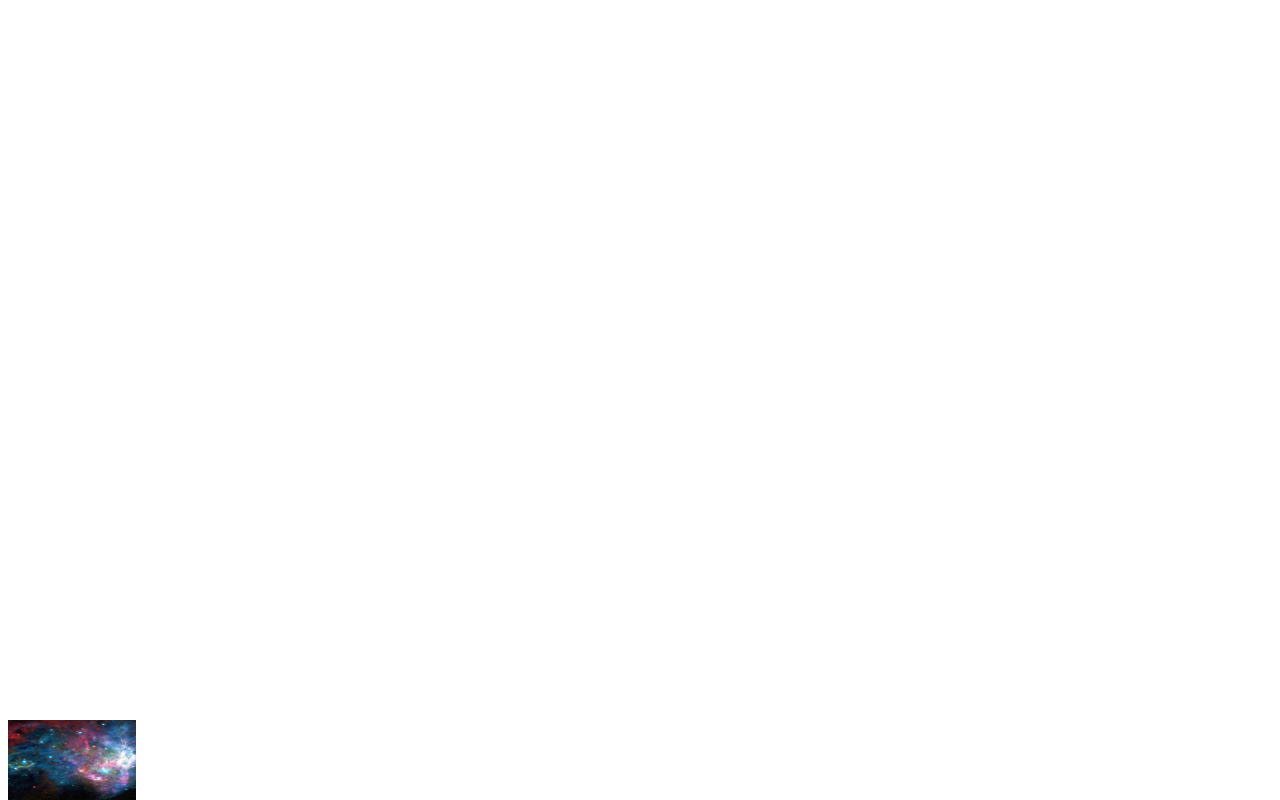
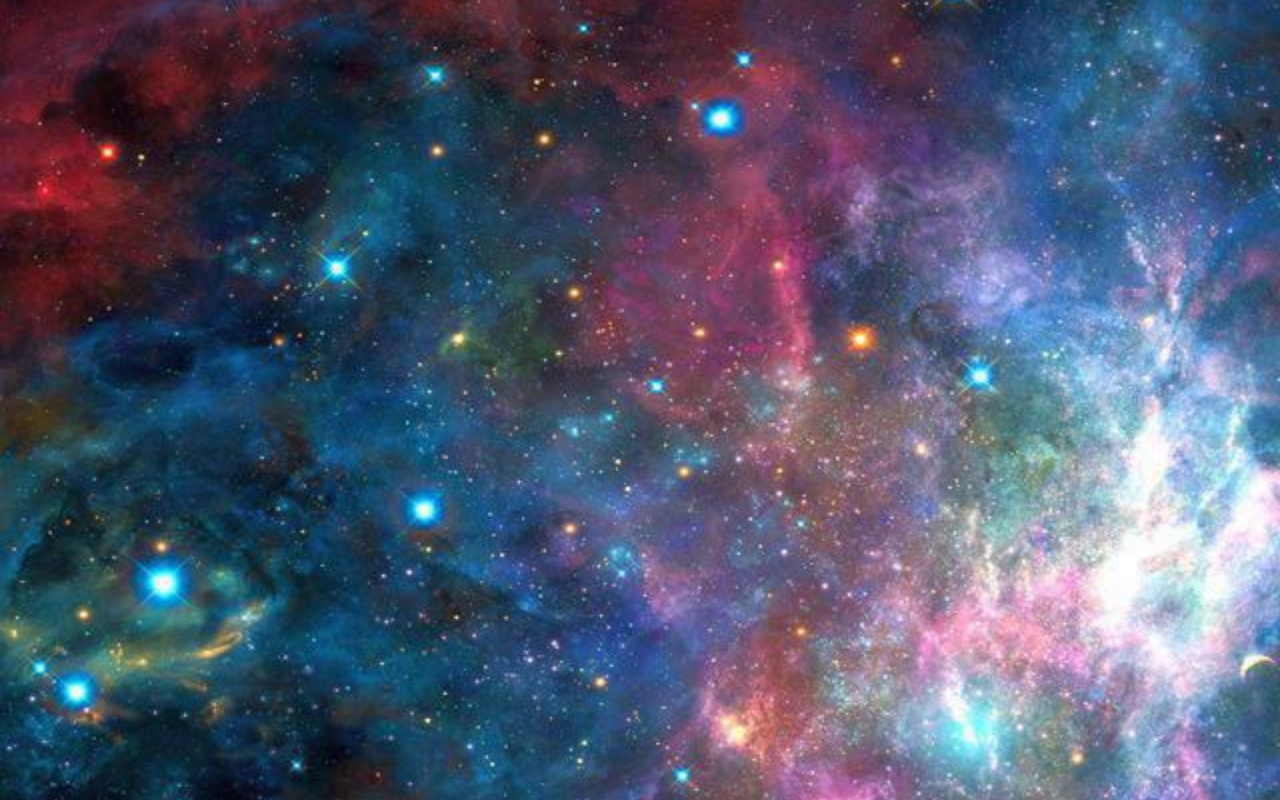
Before and after one commit to ali4heydari/SUTWD97981, a plain HTML site: page HW4/Q2.1.html in a window 1280 px wide. Drawn offline with Linux system fonts and the light colour scheme.

Commit message:
fix HW4->Q2.1

```diff
--- a/HW4/Q2.1.css
+++ b/HW4/Q2.1.css
@@ -1,14 +1,16 @@
-@keyframes moveFromDownToTop {
-    0%,100%{bottom: 0;}
-    100%{bottom: calc(100% - 1em);}
-
+@keyframes sky {
+    from {
+        background-position: 0 0;
+    }
+    to {
+        background-position: 0 -1000px;
+    }
 }
 
-#lovelyPic{
-    position: absolute;
-    margin: 0 auto;
-    bottom: 0;
-    width: 10%;
-    height: 10%;
-    animation: moveFromDownToTop 5s linear infinite;
+body {
+    background-image: url('Resources/Q2/LovelyPic.jpg');
+    background-repeat: repeat;
+    background-attachment: fixed;
+    background-size: cover;
+    animation: sky 60s linear infinite;
 }
--- a/HW4/Q2.1.html
+++ b/HW4/Q2.1.html
@@ -1,11 +1,13 @@
 <!DOCTYPE html>
 <html lang="en">
+
 <head>
     <meta charset="UTF-8">
-    <title>Q2</title>
-    <link rel="stylesheet" href="Q2.1.css">
+    <meta name="viewport" content="width=device-width, initial-scale=1.0">
+    <meta http-equiv="X-UA-Compatible" content="ie=edge">
+    <link href="Q2.1.css" rel="stylesheet">
+    <title>Sky</title>
 </head>
 <body>
-<img id="lovelyPic" src="Resources/Q2/LovelyPic.jpg">
 </body>
 </html>
```
